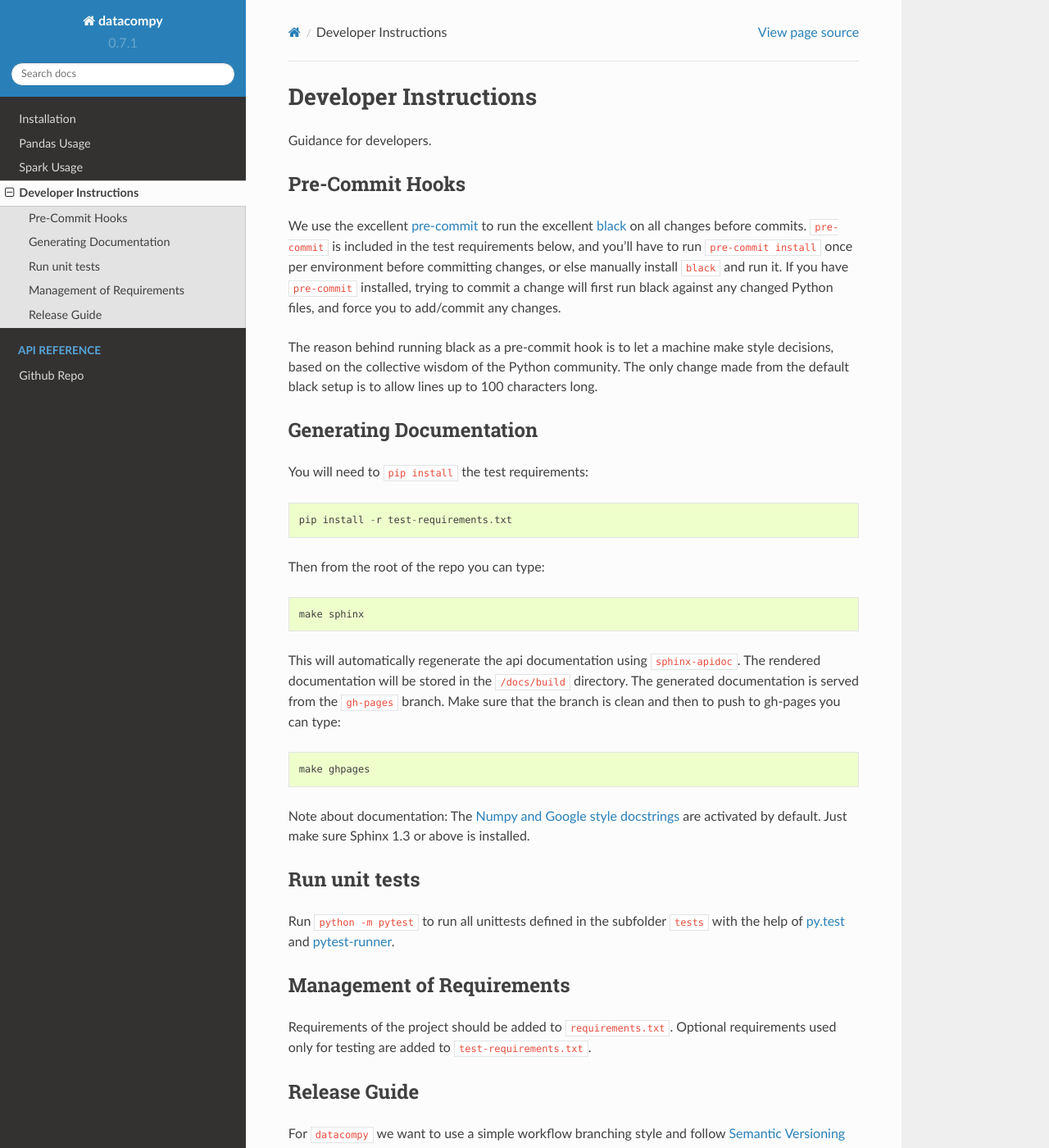
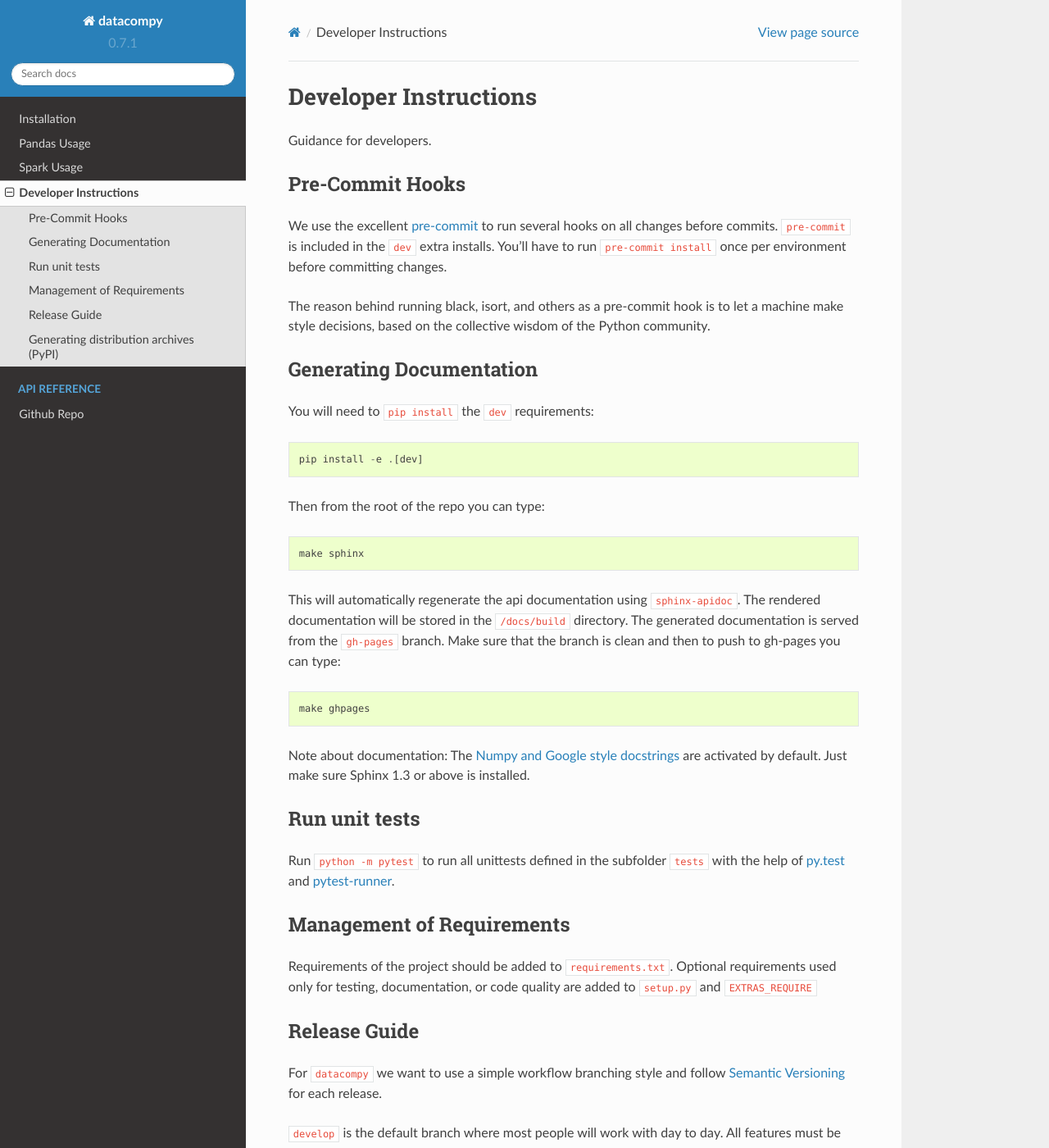
Before and after one commit to capitalone/datacompy, a Sphinx documentation site: the page built from docs/source/developer_instructions.rst, in a window 1280 px wide and 1400 px high. Shown: the whole window at 82% size. Built offline with Sphinx 7.4.7 and the Read the Docs theme 2.0.0, drawn with Linux system fonts in a browser that asks for light colours; pages that are not in the unit, such as notebooks, are missing from menus; some of the changed text lies outside the part shown.

Commit message:
updating docs to reflect setup changes and conda

```diff
--- a/docs/source/developer_instructions.rst
+++ b/docs/source/developer_instructions.rst
@@ -6,23 +6,19 @@ Guidance for developers.
 Pre-Commit Hooks
 ----------------
 
-We use the excellent `pre-commit <https://pre-commit.com/>`_ to run the excellent
-`black <https://github.com/ambv/black>`_ on all changes before commits.  ``pre-commit`` is included
-in the test requirements below, and you'll have to run ``pre-commit install`` once per environment
-before committing changes, or else manually install ``black`` and run it.  If you have ``pre-commit``
-installed, trying to commit a change will first run black against any changed Python files, and force
-you to add/commit any changes.
+We use the excellent `pre-commit <https://pre-commit.com/>`_ to run several hooks on all changes before commits.
+``pre-commit`` is included in the ``dev`` extra installs. You'll have to run ``pre-commit install`` once per environment
+before committing changes.
 
-The reason behind running black as a pre-commit hook is to let a machine make style decisions, based
-on the collective wisdom of the Python community.  The only change made from the default black setup
-is to allow lines up to 100 characters long.
+The reason behind running black, isort, and others as a pre-commit hook is to let a machine make style decisions, based
+on the collective wisdom of the Python community.
 
 Generating Documentation
 ------------------------
 
-You will need to ``pip install`` the test requirements::
+You will need to ``pip install`` the ``dev`` requirements::
 
-    pip install -r test-requirements.txt
+    pip install -e .[dev]
 
 Then from the root of the repo you can type::
 
@@ -50,8 +46,8 @@ Run ``python -m pytest`` to run all unittests defined in the subfolder
 Management of Requirements
 --------------------------
 
-Requirements of the project should be added to ``requirements.txt``.  Optional
-requirements used only for testing are added to ``test-requirements.txt``.
+Requirements of the project should be added to ``requirements.txt``.  Optional requirements used only for testing,
+documentation, or code quality are added to ``setup.py`` and ``EXTRAS_REQUIRE``
 
 
 Release Guide
@@ -74,3 +70,33 @@ disconnected and independent from the code: ``git checkout --orphan gh-pages``.
 
 The repo has a ``Makefile`` in the root folder which has helper commands such as ``make sphinx``, and
 ``make ghpages`` to help streamline building and pushing docs once they are setup right.
+
+
+Generating distribution archives (PyPI)
+---------------------------------------
+
+After each release the package will need to be uploaded to PyPi. The instructions below are taken
+from `packaging.python.org <https://packaging.python.org/tutorials/packaging-projects/#generating-distribution-archives>`_
+
+Update / Install ``setuptools``, ``wheel``, and ``twine``::
+
+    pip install --upgrade setuptools wheel twine
+
+Generate distributions::
+
+    python setup.py sdist bdist_wheel
+
+Under the ``dist`` folder you should have something as follows::
+
+    dist/
+    datacompy-0.1.0-py3-none-any.whl
+    datacompy-0.1.0.tar.gz
+
+
+Finally upload to PyPi::
+
+    # test pypi
+    twine upload --repository-url https://test.pypi.org/legacy/ dist/*
+
+    # real pypi
+    twine upload dist/*
```
Also changed, not shown: docs/source/install.rst (+5 -7 lines).
